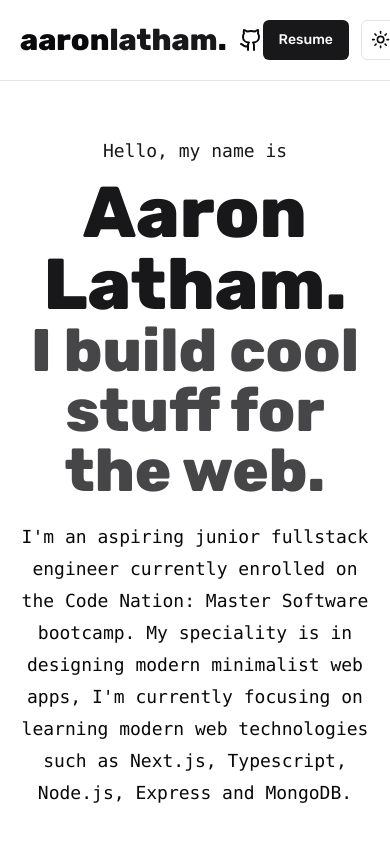
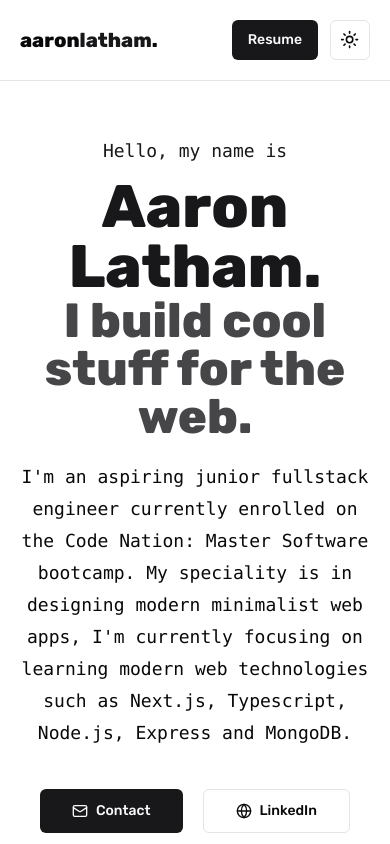
Before and after one commit to latham91/aaronlathamdev, a Next.js app: page / in a window 390 px wide. Shown: the top 844 px of the page. Built offline with nearby package versions, Linux system fonts and the light colour scheme.

Commit message:
Changed text sizes for responsive version

```diff
--- a/components/Footer.tsx
+++ b/components/Footer.tsx
@@ -7,7 +7,7 @@ export default function Footer() {
     <footer className="p-6 bg-foreground text-secondary">
       <Container className="flex items-center justify-between px-5 flex-col md:flex-row gap-3">
         <div>&copy; aaronlatham.dev</div>
-        <div className="text-sm">
+        <div className="text-xs md:text-sm">
           Made using Next.js, TailwindCSS & shadcn-ui
         </div>
         <div className="flex items-center gap-5">
--- a/components/Hero.tsx
+++ b/components/Hero.tsx
@@ -10,10 +10,10 @@ export default function Hero() {
         <h4 className="text-lg font-mono text-secondary-foreground mb-3 text-center md:text-start">
           Hello, my name is
         </h4>
-        <h1 className="text-7xl font-extrabold text-primary text-center md:text-start">
+        <h1 className="text-6xl md:text-7xl font-extrabold text-primary text-center md:text-start">
           Aaron Latham.
         </h1>
-        <h2 className="text-6xl font-extrabold text-primary/80 mb-5 text-center md:text-start">
+        <h2 className="text-5xl md:text-6xl font-extrabold text-primary/80 mb-5 text-center md:text-start">
           I build cool stuff for the web.
         </h2>
         <p className="max-w-3xl text-lg leading-8 mb-10 font-mono text-center md:text-start">
--- a/components/Navbar.tsx
+++ b/components/Navbar.tsx
@@ -9,7 +9,7 @@ export default function Navbar() {
     <header className="sticky top-0 bg-background/10 backdrop-blur-md z-50 border-b">
       <Container className="p-5">
         <nav className="flex justify-between items-center">
-          <div className="text-3xl font-extrabold flex items-center">
+          <div className="text-xl md:text-3xl font-extrabold flex items-center">
             <Link href="/" aria-label="aaronlatham.dev">
               aaron<span className="text-primary">latham</span>.
             </Link>
@@ -18,7 +18,7 @@ export default function Navbar() {
               target="_blank"
               aria-label="View Aarons Github page"
             >
-              <Github size={24} className="ml-3" />
+              <Github size={24} className="ml-3 hidden md:block" />
             </Link>
           </div>
 
```
